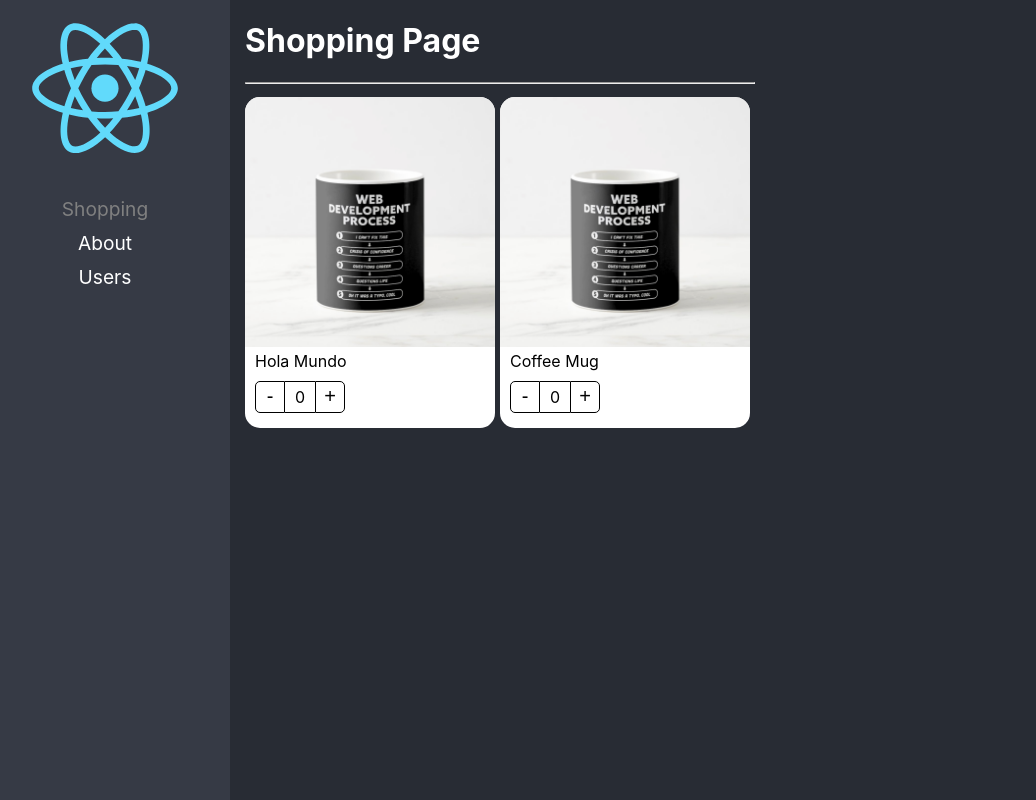
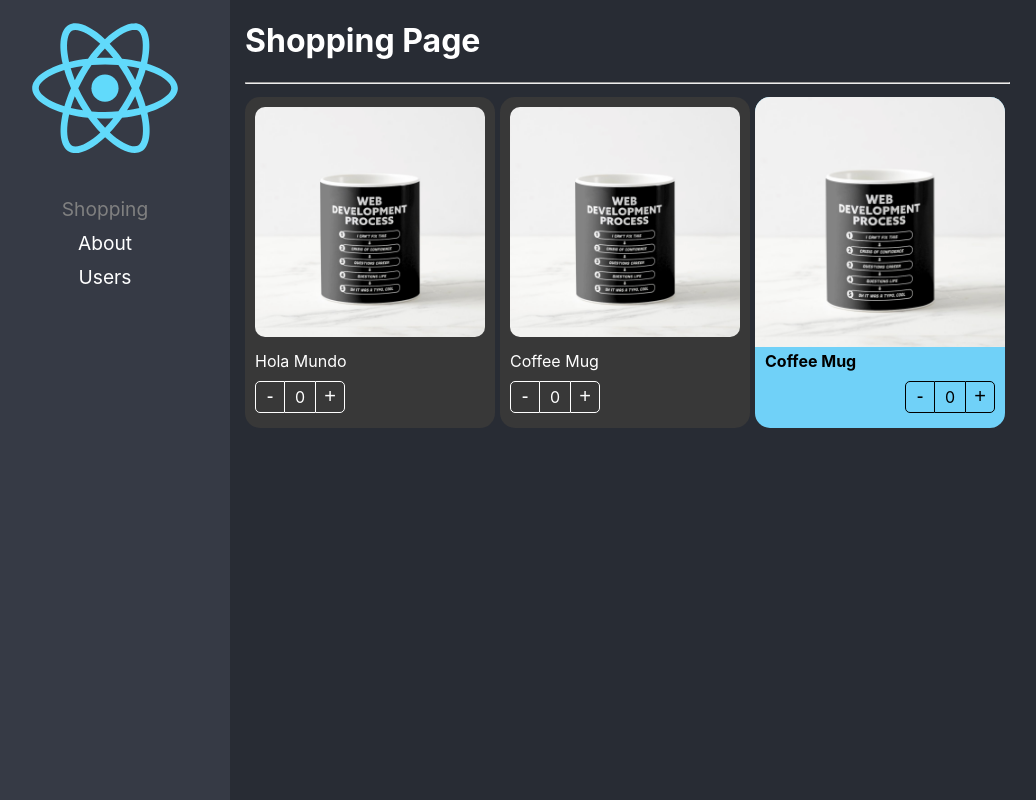
Before and after one commit to Kublick/react-adv, a React (Create React App) app: page / in a window 1280 px wide. Shown: the whole page, without its empty margins (20-1056 px from the left). Built offline with nearby package versions, Linux system fonts and the light colour scheme.

Commit message:
Component Extend Styles

```diff
--- a/src/02-components-pattern/componens/ProductButtons.tsx
+++ b/src/02-components-pattern/componens/ProductButtons.tsx
@@ -1,12 +1,17 @@
-import { useContext } from 'react';
+import { CSSProperties, useContext } from 'react';
 import { ProductContext } from './ProductCard';
 import styles from '../styles/styles.module.css';
 
-export const ProductButtons = () => {
+export interface Props {
+	className?: string;
+	style?: CSSProperties;
+}
+
+export const ProductButtons = ({ className, style }: Props) => {
 	const { increaseBy, counter } = useContext(ProductContext);
 
 	return (
-		<div className={styles.buttonsContainer}>
+		<div className={`${styles.buttonsContainer} ${className}`} style={style}>
 			<button className={styles.buttonMinus} onClick={() => increaseBy(-1)}>
 				-
 			</button>
--- a/src/02-components-pattern/componens/ProductCard.tsx
+++ b/src/02-components-pattern/componens/ProductCard.tsx
@@ -1,16 +1,19 @@
 import styles from '../styles/styles.module.css';
 import { useProduct } from '../hooks/useProduct';
-import { createContext } from 'react';
-import {
-	ProductCardProps,
-	ProductContextProps,
-} from '../interfaces/interfaces';
+import { createContext, CSSProperties, ReactElement } from 'react';
+import { Product, ProductContextProps } from '../interfaces/interfaces';
 
 export const ProductContext = createContext({} as ProductContextProps);
-
 const { Provider } = ProductContext;
 
-export const ProductCard = ({ product, children }: ProductCardProps) => {
+export interface Props {
+	product: Product;
+	children?: ReactElement | ReactElement[];
+	className?: string;
+	style?: CSSProperties;
+}
+
+export const ProductCard = ({ product, children, className, style }: Props) => {
 	const { counter, increaseBy } = useProduct();
 
 	return (
@@ -21,7 +24,9 @@ export const ProductCard = ({ product, children }: ProductCardProps) => {
 				product,
 			}}
 		>
-			<div className={styles.productCard}>{children}</div>
+			<div className={`${styles.productCard} ${className}`} style={style}>
+				{children}
+			</div>
 		</Provider>
 	);
 };
--- a/src/02-components-pattern/componens/ProductImage.tsx
+++ b/src/02-components-pattern/componens/ProductImage.tsx
@@ -1,9 +1,15 @@
-import { useContext } from 'react';
+import { CSSProperties, useContext } from 'react';
 import noImage from '../assets/no-image.jpg';
 import { ProductContext } from './ProductCard';
 import styles from '../styles/styles.module.css';
 
-export const ProductImage = ({ img = '' }) => {
+export interface Props {
+	img?: string;
+	className?: string;
+	style?: CSSProperties;
+}
+
+export const ProductImage = ({ img, className, style }: Props) => {
 	const { product } = useContext(ProductContext);
 
 	let imgToShow: string;
@@ -17,6 +23,11 @@ export const ProductImage = ({ img = '' }) => {
 	}
 
 	return (
-		<img className={styles.productImg} src={imgToShow} alt="Product Item" />
+		<img
+			className={`${styles.productImg} ${className}`}
+			src={imgToShow}
+			alt="Product Item"
+			style={style}
+		/>
 	);
 };
--- a/src/02-components-pattern/componens/ProductTitle.tsx
+++ b/src/02-components-pattern/componens/ProductTitle.tsx
@@ -1,12 +1,18 @@
-import { useContext } from 'react';
+import { CSSProperties, useContext } from 'react';
 import { ProductContext } from './ProductCard';
 import styles from '../styles/styles.module.css';
 
-export const ProductTitle = ({ title }: { title?: string }) => {
+export interface Props {
+	title?: string;
+	className?: string;
+	style?: CSSProperties;
+}
+
+export const ProductTitle = ({ title, className, style }: Props) => {
 	const { product } = useContext(ProductContext);
 
 	return (
-		<span className={styles.productDescription}>
+		<span className={`${styles.productDescription} ${className}`} style={style}>
 			{title ? title : product.title}
 		</span>
 	);
--- a/src/02-components-pattern/pages/ShoppingPage.tsx
+++ b/src/02-components-pattern/pages/ShoppingPage.tsx
@@ -4,6 +4,8 @@ import {
 	ProductImage,
 	ProductTitle,
 } from '../componens';
+
+import '../styles/customStyles.css';
 
 const product = {
 	id: '1',
@@ -23,15 +25,44 @@ export const ShoppingPage = () => {
 					flexWrap: 'wrap',
 				}}
 			>
-				<ProductCard product={product}>
-					<ProductCard.Image />
-					<ProductCard.Title title={'Hola Mundo'} />
-					<ProductCard.Buttons />
+				<ProductCard product={product} className="bg-dark">
+					<ProductCard.Image className="custom-image" />
+					<ProductCard.Title title={'Hola Mundo'} className="text-white" />
+					<ProductCard.Buttons className="custom-buttons" />
 				</ProductCard>
-				<ProductCard product={product}>
-					<ProductImage />
-					<ProductTitle title="" />
-					<ProductButtons />
+				<ProductCard product={product} className="bg-dark">
+					<ProductImage
+						className="custom-image"
+						style={{
+							boxShadow: '10px 10px 10px #rgba(0,0,0,0.2)',
+						}}
+					/>
+					<ProductTitle title="" className="text-white" />
+					<ProductButtons className="custom-buttons" />
+				</ProductCard>
+				<ProductCard
+					product={product}
+					style={{
+						backgroundColor: '#70D1F8',
+					}}
+				>
+					<ProductImage
+						style={{
+							boxShadow: '10px 10px 10px #rgba(0,0,0,0.5)',
+						}}
+					/>
+					<ProductTitle
+						title=""
+						style={{
+							fontWeight: 'bold',
+						}}
+					/>
+					<ProductButtons
+						style={{
+							display: 'flex',
+							justifyContent: 'end',
+						}}
+					/>
 				</ProductCard>
 			</div>
 		</div>
--- /dev/null
+++ b/src/02-components-pattern/styles/customStyles.css
@@ -0,0 +1,19 @@
+.bg-dark {
+	background-color: rgb(56, 56, 56);
+}
+
+.text-white {
+	color: white;
+}
+
+.custom-image {
+	padding: 10px;
+	border-radius: 20px;
+	width: calc(100% - 20px);
+}
+
+.custom-buttons button,
+.custom-buttons div {
+	color: white;
+	border-color: white;
+}
```
Also changed, not shown: src/02-components-pattern/interfaces/interfaces.ts (+7 -8 lines).
